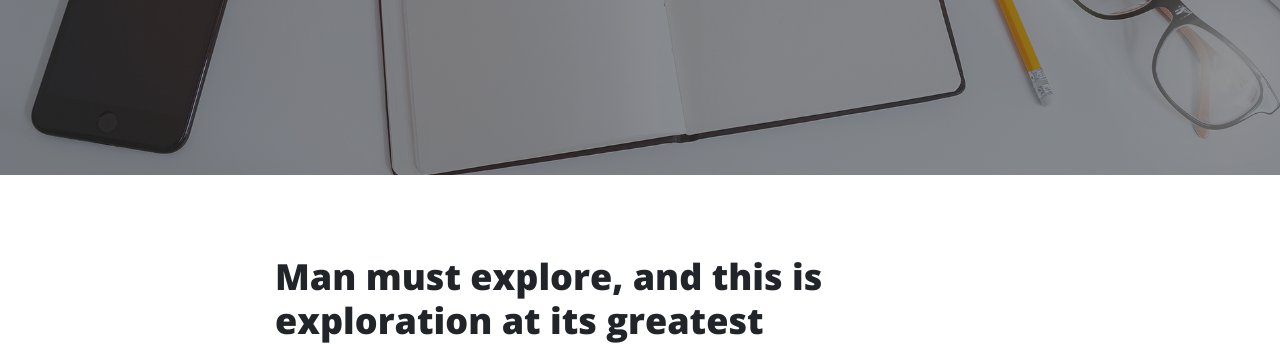
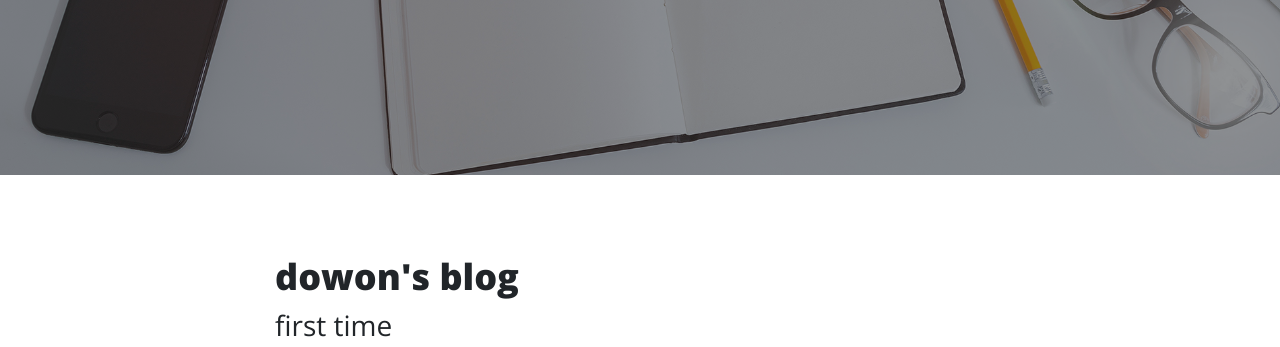
Before and after one commit to sun98117/sun98117.github.io, a website: page index.html in a window 1280 px wide. Shown: the part 453-800 px from the top of the page. Drawn offline with nearby package versions, Linux system fonts and the light colour scheme.

Commit message:
first blog

```diff
--- a/index.html
+++ b/index.html
@@ -74,10 +74,10 @@
         <div class="post-preview">
           <a href="post.html">
             <h2 class="post-title">
-              Man must explore, and this is exploration at its greatest
+              dowon's blog
             </h2>
             <h3 class="post-subtitle">
-              Problems look mighty small from 150 miles up
+              first time
             </h3>
           </a>
           <p class="post-meta">Posted by
```
